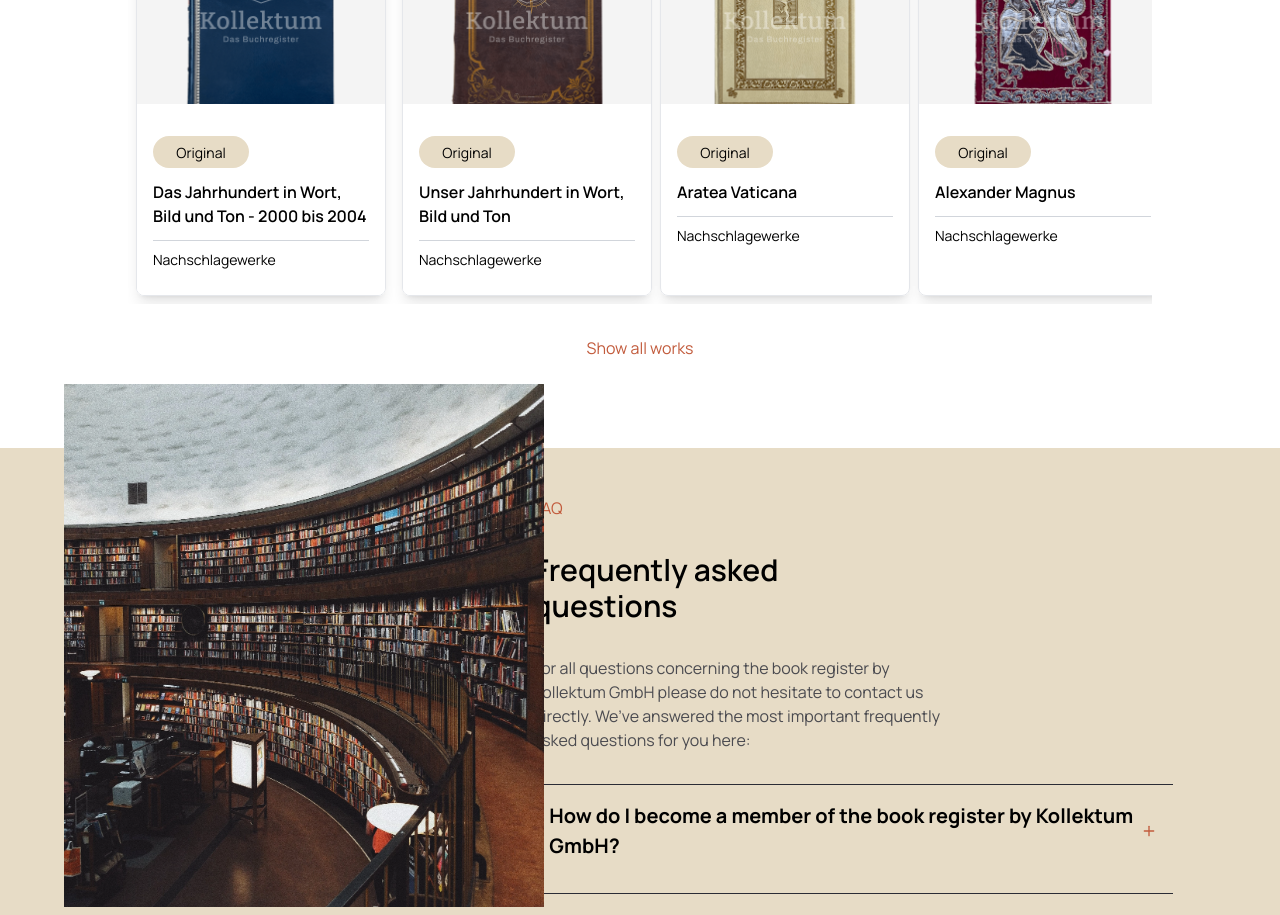
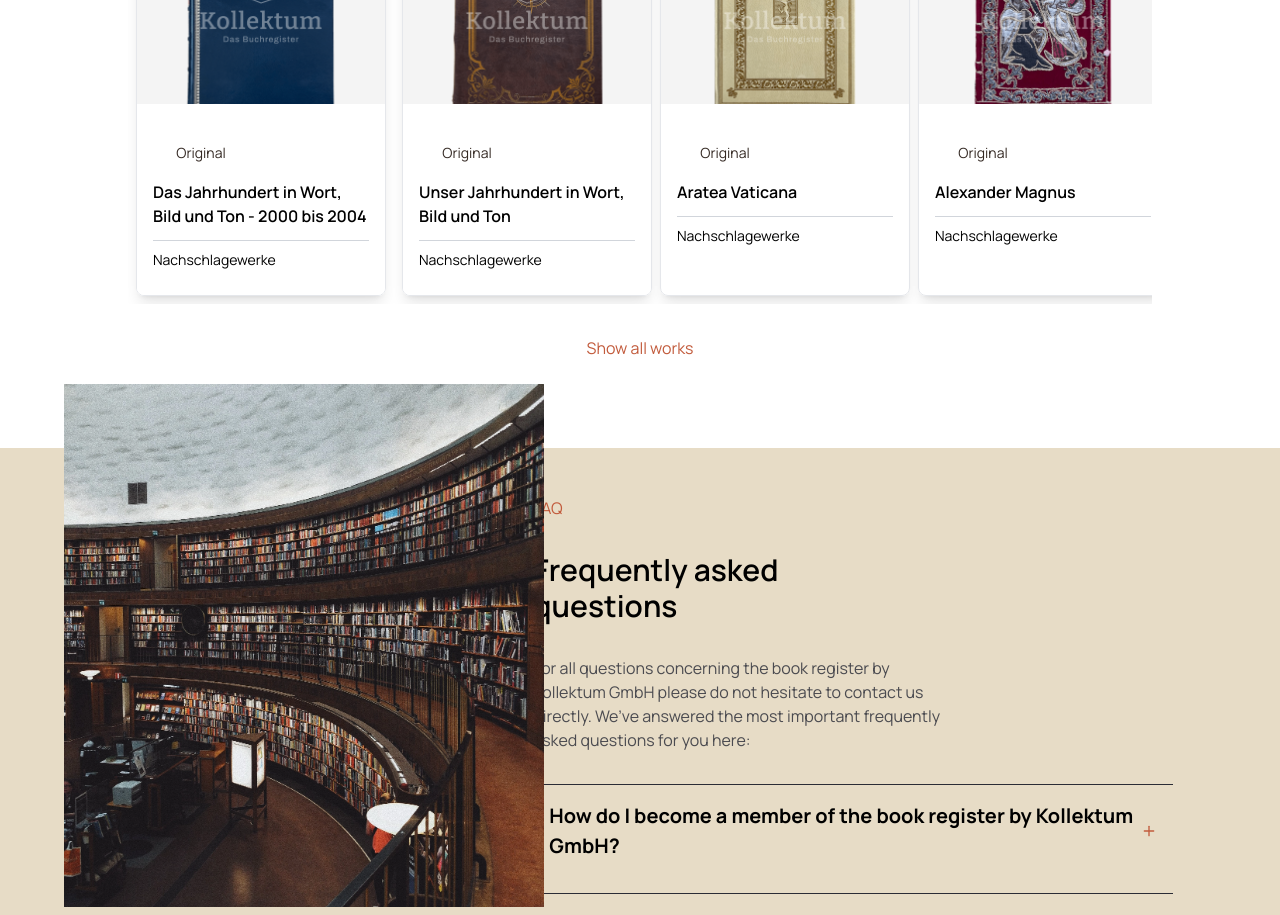
Before and after one commit to Mehrab-18/Libray-Mangement-System, a Next.js app: page / in a window 1280 px wide. Shown: the part 5640-6555 px from the top of the page. Built offline with nearby package versions, Linux system fonts and the light colour scheme.

Commit message:
removed build errors

```diff
--- a/components/WorkCard.tsx
+++ b/components/WorkCard.tsx
@@ -30,7 +30,7 @@ const WorkCard = ({
           <div className="flex justify-between items-center">
             {isOriginal && (
               <button
-                className={`bg-${cardStyles[0]?.originalBtnBgColor} h-8 w-24 text-${cardStyles[0].originalBtnColor} text-[14px] rounded-full px-4 py-1`}
+                className={`bg-offwhite h-8 w-24 text-custom-brown  text-[14px] rounded-full px-4 py-1`}
               >
                 {originalText}
               </button>
```
Also changed, not shown: 1 other file (tests, documents, lock files or other folders).
